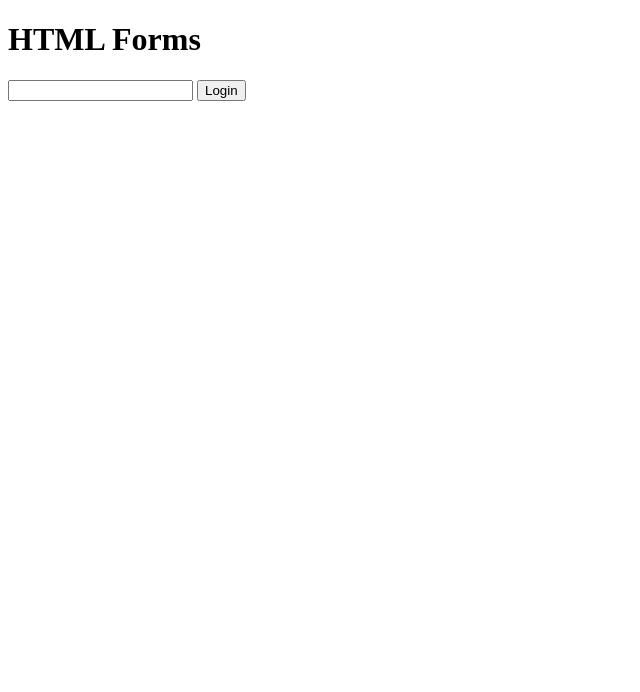
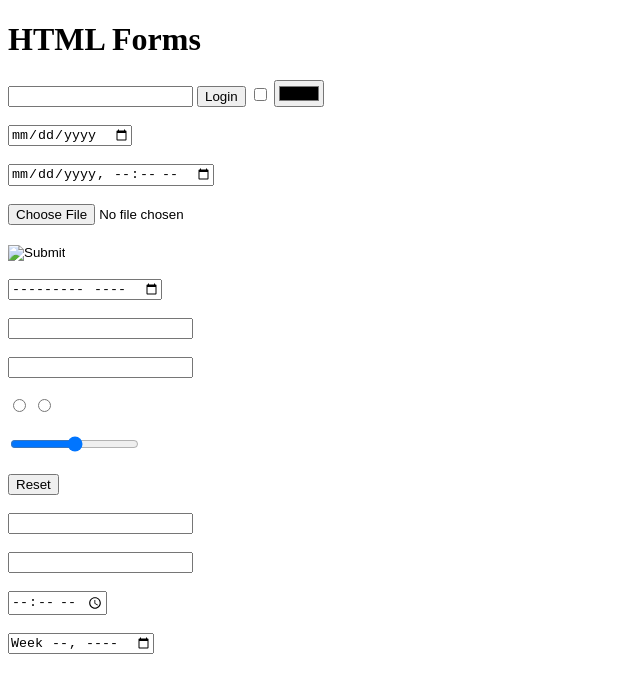
Before and after one commit to sanudasathnindu/IT-day05, a plain HTML site: page index.html in a window 1280 px wide. Shown: the whole page, without its empty margins (0-640 px from the left). Drawn offline with Linux system fonts and the light colour scheme.

Commit message:
commit03

```diff
--- a/index.html
+++ b/index.html
@@ -9,6 +9,52 @@
     <h1>HTML Forms</h1>
     <input type="text">
     <input type="button" value="Login">
+     <input type="checkbox">
+     <input type="color">
+     <br>
+     <br>
+     <input type="date">
+     <br>
+     <br>
+     <input type="datetime-local">
+     <br>
+     <br>
+     <input type="file">
+     <br>
+     <br>
+     <input type="image">
+     <br>
+     <br>
+     <input type="month">
+     <br>
+     <br>
+     <input type="number">
+     <br>
+     <br>
+     <input type="password">
+    <br>
+     <br>
+     <input type="radio">
+     <input type="radio">
+     <br>
+     <br>
+     <input type="range">
+     <br>
+     <br>
+     <input type="reset">
+     <br>
+     <br>
+     <input type="search">
+     <br>
+     <br>
+     <input type="tel">
+     <br>
+     <br>
+     <input type="time">
+     <br>
+     <br>
+     <input type="week">
     <!--input type="text"-->
+
 </body>
 </html>
```
